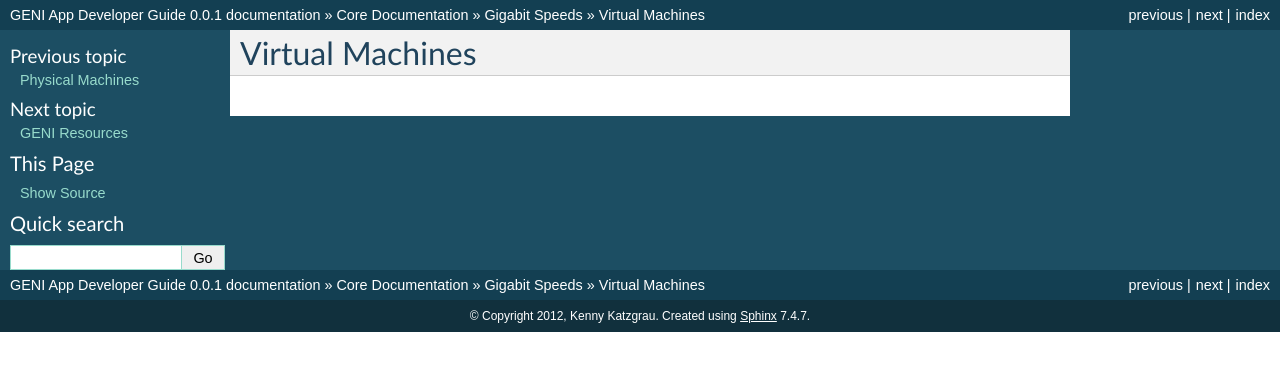
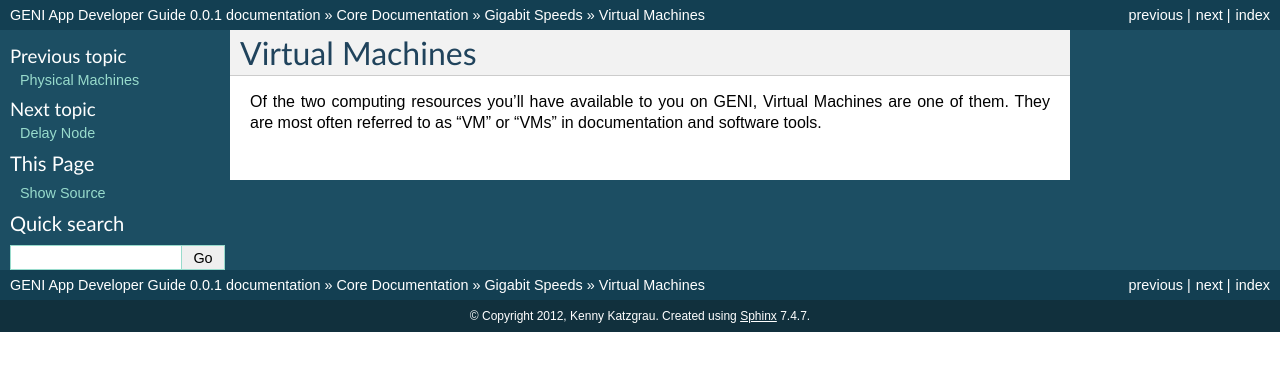
Before and after one commit to katzgrau/geni-docs, a Sphinx documentation site: the page built from source/main/resources/vm.txt, in a window 1280 px wide. Shown: the top 371 px of the page. Built offline with Sphinx 7.4.7, drawn with Linux system fonts in a browser that asks for light colours; formulas are drawn with MathJax 3.

Commit message:
Added real, simulation, delay docs

```diff
--- a/source/examples/example-1.txt
+++ b/source/examples/example-1.txt
@@ -119,9 +119,9 @@
 
 ::
 
-	ping VM-0
+	ping -c 2 VM-0
 
-You should see something very similar to:
+This will ping VM-0 twice. The ``-c`` flag allows us to limit the number of pings to 2. You should see something very similar to:
 
 .. image:: ../assets/images/ex1-ping.png
 
@@ -145,7 +145,7 @@
 I can't log into my machines via SSH
 ~~~~~~~~~~~~~~~~~~~~~~~~~~~~~~~~~~~~
 
-Double check that your public SSH key (usually on your computer at something similar to ~/.ssh/id_rsa.pub) is registered with your Management Authority user account. When your machines are provisioned by GENI, your public key will be placed in the ~/.ssh/authorized_keys file on each host so you will have a password-less login.
+Double check that your public SSH key (usually on your computer at something similar to ``~/.ssh/id_rsa.pub``) is registered with your Management Authority user account. When your machines are provisioned by GENI, your public key will be placed in the ``~/.ssh/authorized_keys`` file on each host so you will have a password-less login.
 
 TODO
 ----
--- /dev/null
+++ b/source/main/gigabit/real.txt
@@ -0,0 +1,5 @@
+Real Gigabit Speeds
+===================
+
+Note: It doesn't always work
+Note: If you let Flack sit open for a while, it seems things get out of sync
--- /dev/null
+++ b/source/main/gigabit/simulation.txt
@@ -0,0 +1,2 @@
+Simulating Gigabit Speeds
+=========================
--- /dev/null
+++ b/source/main/resources/delay.txt
@@ -0,0 +1,6 @@
+Delay Node
+==========
+
+A delay node is a type of resource with can simulate a data transfer bottleneck. This can be handy for running experiments that would ideally have some set speed of data transfer as opposed to whatever the network is capable of.
+
+For instance, let's say you are running a GENI experiment on a single site, where the inter-node data transfer speeds are 1000 Mbps. If you're running an experiment that tests protocols, it might make sense to run the experiment over different qualities of
--- a/source/main/resources/index.txt
+++ b/source/main/resources/index.txt
@@ -10,3 +10,4 @@
 
    pc
    vm
+   delay
--- a/source/main/resources/pc.txt
+++ b/source/main/resources/pc.txt
@@ -1,2 +1,4 @@
 Physical Machines
 =================
+
+Of the two computing resources you'll have available to you on GENI, Physical Machines are one of them. They are most often referred to as "PC" or "PCs" in documentation and software tools.
--- a/source/main/resources/vm.txt
+++ b/source/main/resources/vm.txt
@@ -1,2 +1,4 @@
 Virtual Machines
 ================
+
+Of the two computing resources you'll have available to you on GENI, Virtual Machines are one of them. They are most often referred to as "VM" or "VMs" in documentation and software tools.
```
Also changed, not shown: 1 other file.
